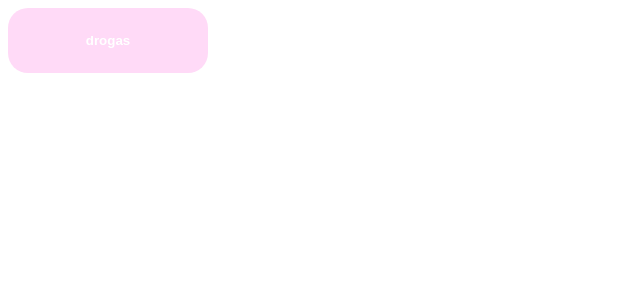
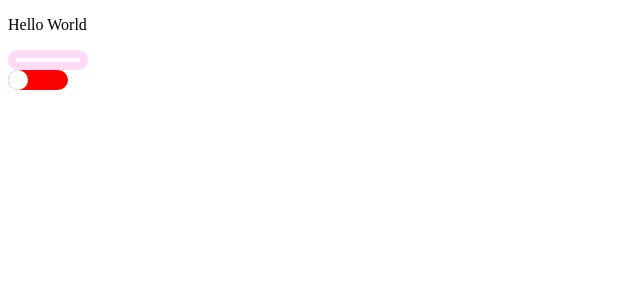
Before and after one commit to DevDavidg/DavidG, a Next.js app: page / in a window 1280 px wide. Shown: the top 300 px of the page, without its empty margins (0-640 px from the left). Built offline with nearby package versions, Linux system fonts and the light colour scheme.

Commit message:
adding base components - adding blob component - adding switch component - adding text component - adding new props in button

```diff
--- a/src/app/components/button/index.sass
+++ b/src/app/components/button/index.sass
@@ -1,4 +1,5 @@
 @import '../../stylesheets/variables'
+
 .btn
     border: none
     width: var(--width)
@@ -8,9 +9,22 @@
     transition: 0.2s
     border-radius: $br-2
     font-weight: 600
+    display: flex
+    justify-content: center
+    align-items: center
     &:active
         transform: scale(0.95)
         transition: 0.2s
+    .btn__text--d
+        height: 20%
+        width: 80%
+        background: $color-w
+        border-radius: $br-1
+    .btn__text--p
+        height: 20%
+        width: 80%
+        background: $color-b
+        border-radius: $br-1
 .p
     background: $color-p
     color: $color-b-p
--- a/src/app/components/button/index.tsx
+++ b/src/app/components/button/index.tsx
@@ -2,7 +2,7 @@ import { CSSProperties } from 'react';
 import './index.sass';
 
 interface ButtonProps {
-  text: string;
+  text?: string | JSX.Element;
   theme: 'p' | 'd';
   outline?: boolean;
   width?: string;
@@ -10,11 +10,11 @@ interface ButtonProps {
   height?: string;
 }
 
-export default function Button(props: ButtonProps) {
+const Button: React.FC<ButtonProps> = (props) => {
   const style = {
-    '--width': props.width ?? 'auto',
+    '--width': props.width ?? '80px',
     '--padding': props.padding ?? 'auto',
-    '--height': props.height ?? 'auto',
+    '--height': props.height ?? '20px',
   } as CSSProperties;
   return (
     <button
@@ -23,7 +23,15 @@ export default function Button(props: ButtonProps) {
         .filter((p) => p)
         .join(' ')}
     >
-      {props.text}
+      {[
+        props.text ?? (
+          <div
+            className={props.theme === 'p' ? 'btn__text--p' : 'btn__text--d'}
+          ></div>
+        ),
+      ]}
     </button>
   );
-}
+};
+
+export default Button;
--- /dev/null
+++ b/src/app/components/switch/index.sass
@@ -0,0 +1,22 @@
+@import '../../stylesheets/variables'
+
+.switch
+    height: 20px
+    width: 60px
+    border-radius: 10px
+    background-color: red
+    cursor: pointer
+    .switch__slider
+        height: 20px
+        width: 20px
+        border-radius: 50%
+        background-color: white
+        position: relative
+        top: 0
+        left: 0
+        transition: 0.4s
+
+.checked
+    background-color: green
+    .switch__slider
+        left: 40px
--- /dev/null
+++ b/src/app/components/switch/index.tsx
@@ -0,0 +1,29 @@
+'use client';
+import './index.sass';
+import React from 'react';
+
+interface SwitchProps {
+  theme?: 'p' | 'd';
+  checked?: boolean;
+  onChange?: (checked: boolean) => void;
+}
+
+const Switch: React.FC<SwitchProps> = (props) => {
+  const [checked, setChecked] = React.useState(props.checked ?? false);
+  const toggle = () => {
+    setChecked(!checked);
+    props.onChange?.(!checked);
+  };
+  return (
+    <div
+      className={['switch', props.theme ?? 'p', checked ? 'checked' : null]
+        .filter((p) => p)
+        .join(' ')}
+      onClick={toggle}
+    >
+      <div className="switch__slider"></div>
+    </div>
+  );
+};
+
+export default Switch;
--- /dev/null
+++ b/src/app/components/text/index.sass
@@ -0,0 +1 @@
+@import '../../stylesheets/variables'
--- /dev/null
+++ b/src/app/components/text/index.tsx
@@ -0,0 +1,39 @@
+import './index.sass';
+
+interface TextProps {
+  text: string;
+  theme?: 'text-p' | 'text-d' | 'text-default';
+  size?: 's' | 'm' | 'l';
+  weight?: 'light' | 'regular' | 'bold';
+  align?: 'left' | 'center' | 'right';
+  margin?: string;
+  padding?: string;
+  width?: string;
+  height?: string;
+  style?: React.CSSProperties;
+}
+
+const Text: React.FC<TextProps> = (props) => {
+  const style = {
+    '--margin': props.margin ?? 'auto',
+    '--padding': props.padding ?? 'auto',
+    '--width': props.width ?? 'auto',
+    '--height': props.height ?? 'auto',
+  } as React.CSSProperties;
+  return (
+    <p
+      style={{ ...style, ...props.style }}
+      className={[
+        'text',
+        props.theme ?? 'text-default',
+        props.size ?? 'm',
+        props.weight ?? 'regular',
+        props.align ?? 'left',
+      ].join(' ')}
+    >
+      {props.text}
+    </p>
+  );
+};
+
+export default Text;
--- a/src/app/pages/index.tsx
+++ b/src/app/pages/index.tsx
@@ -1,7 +1,15 @@
 import Button from '../components/button';
+import Switch from '../components/switch';
+import Text from '../components/text';
 
 function Index() {
-  return <Button text="drogas" theme="d" outline width="200px" height="65px" />;
+  return (
+    <>
+      <Text text="Hello World" />
+      <Button theme="d" />
+      <Switch />
+    </>
+  );
 }
 
 export default Index;
```
Also changed, not shown: src/app/components/blob/index.tsx (added, +16 -0 lines), src/app/components/blob/index.sass (added).
